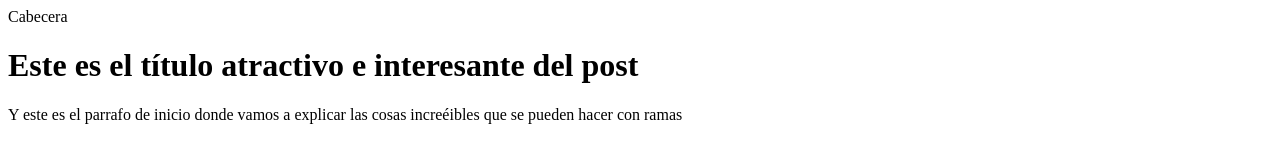
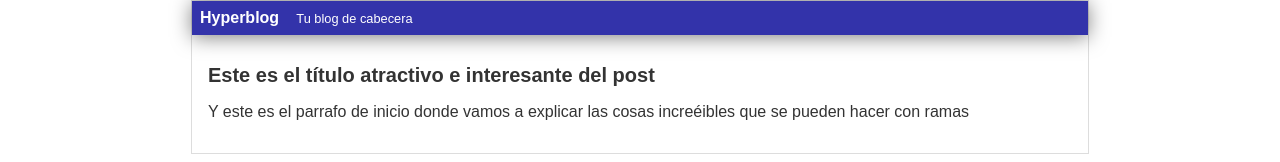
Before and after one commit to JaredOrtz/hyperblog, a plain HTML site: page index.html in a window 1280 px wide. Drawn offline with Linux system fonts and the light colour scheme.

Commit message:
Finalizada la cabecera con diseno azul

```diff
--- a/css/styles.css
+++ b/css/styles.css
@@ -2,15 +2,33 @@ body
 {
     color: #333;
     text-align: center;
-    font-family: "Arial";
+    font-family: Arial;
     font-size: 16px;
     margin: 0;
     padding: 0;
 }
+
+#cabecera
+{
+    background: #33A;
+    box-shadow: 0px 2px 20px 0px rgba(0,0,0,0.5);
+    color: white;
+    font-weight: bold;
+    margin: 0;
+    padding: 0.5em;
+}
+
+#cabecera #tagline
+{
+    padding: 0 0 0 1em;
+    font-weight: normal;
+    font-size: 0.8em;
+}
+
 #container
 {
     width: 70%;
-    padding: 1em;
+    padding: 0;
     text-align: left;
     border: 1px solid #DDD;
     margin: 0 auto;
@@ -20,3 +38,7 @@ body
 {
     font-size: 20px;
 }
+#post
+{
+    padding: 1em;
+}
--- a/index.html
+++ b/index.html
@@ -5,12 +5,13 @@
     <meta name="viewport" content="width=device-width, initial-scale=1.0">
     <meta http-equiv="X-UA-Compatible" content="ie=edge">
     <title>test git</title>
-    <link rel="stylesheet" href="css/style.css">
+    <link rel="stylesheet" href="css/styles.css">
 </head>
 <body>
     <div id="container">
         <div id="cabecera">
-            Cabecera
+            Hyperblog
+            <span id="tagline">Tu blog de cabecera</span>
         </div>
         <div id="post">
             <h1>Este es el título atractivo e interesante del post</h1>
```
